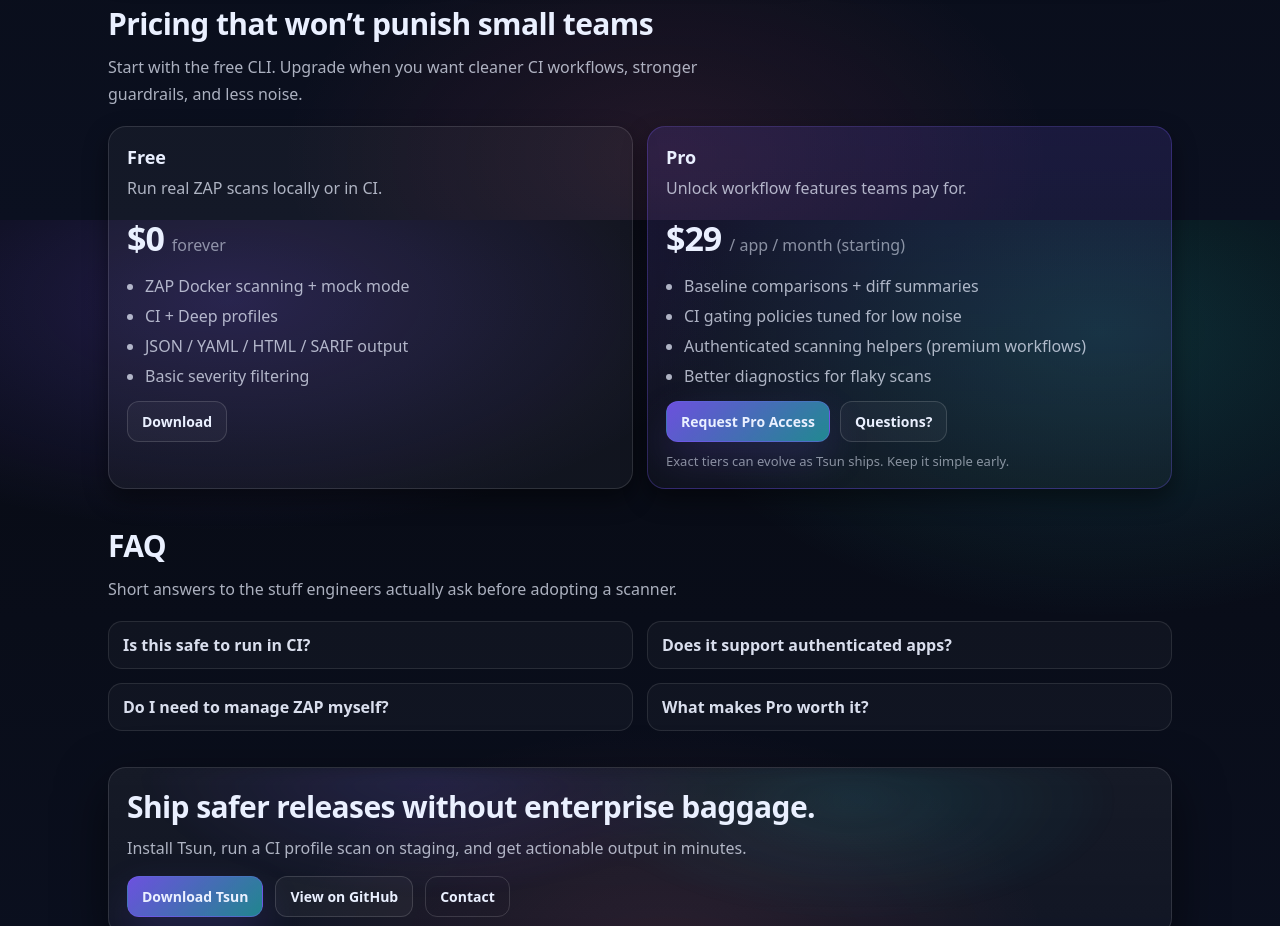
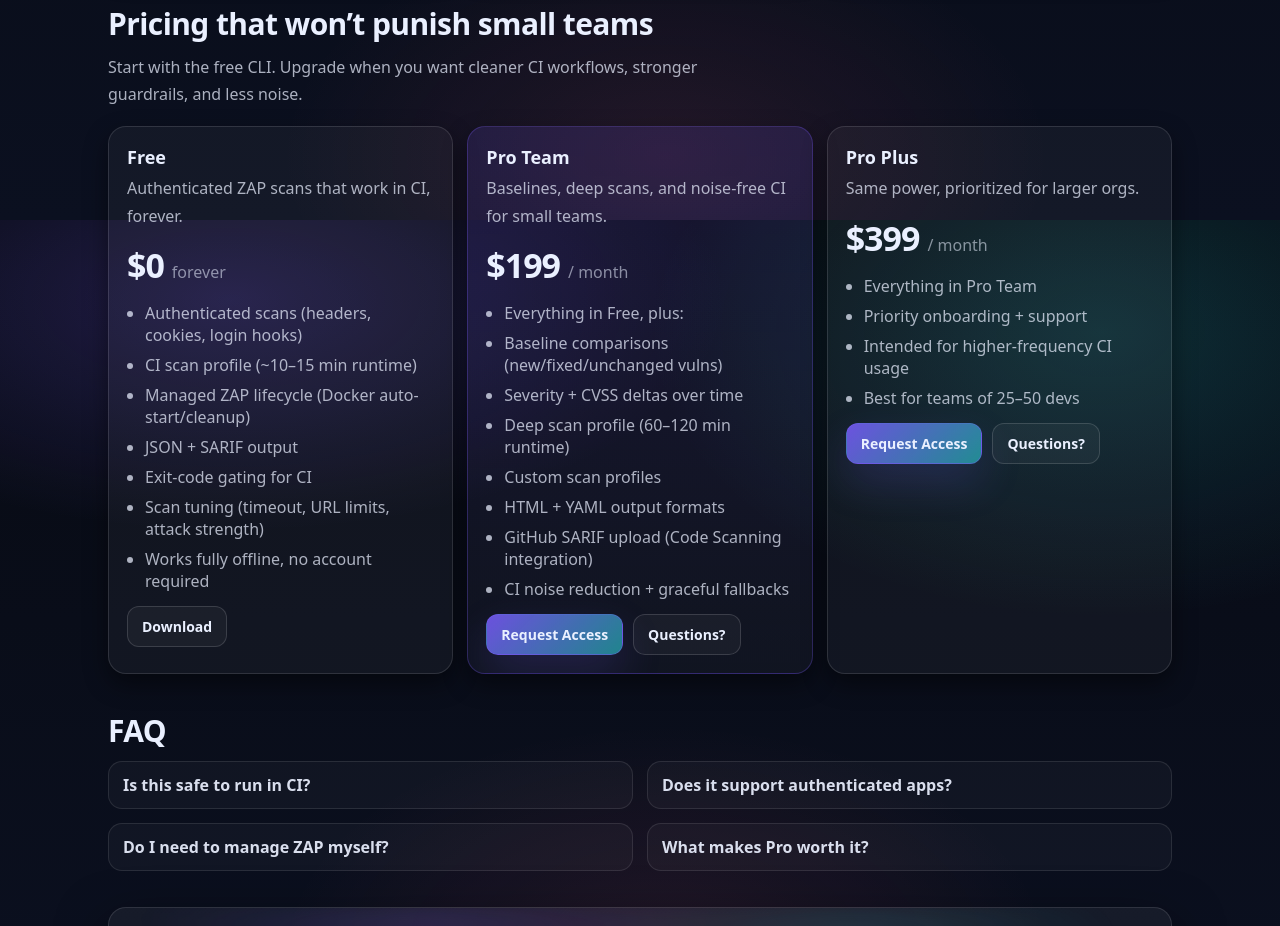
Before and after one commit to tsun-dev/use-tsun.dev, a plain HTML site: page index.html in a window 1280 px wide. Shown: the part 1380-2306 px from the top of the page. Drawn offline with Linux system fonts and the light colour scheme.

Commit message:
Update pricing tiers and features

```diff
--- a/index.html
+++ b/index.html
@@ -282,11 +282,12 @@
 
     .pricing{
       display:grid;
-      grid-template-columns: 1fr 1fr;
+      grid-template-columns: repeat(3, 1fr);
       gap: 14px;
       align-items:stretch;
     }
     @media (max-width: 940px){ .pricing{ grid-template-columns: 1fr; } }
+    @media (min-width: 941px) and (max-width: 1100px){ .pricing{ grid-template-columns: 1fr 1fr; } }
     .price{
       border-radius: 18px;
       border: 1px solid rgba(255,255,255,.12);
@@ -510,16 +511,19 @@ tsun scan --target https://staging.example.com \
         <div class="pricing">
           <div class="price">
             <h3>Free</h3>
-            <p class="desc">Run real ZAP scans locally or in CI.</p>
+            <p class="desc">Authenticated ZAP scans that work in CI, forever.</p>
             <div class="money">
               <div class="amt">$0</div>
               <div class="per">forever</div>
             </div>
             <ul>
-              <li>ZAP Docker scanning + mock mode</li>
-              <li>CI + Deep profiles</li>
-              <li>JSON / YAML / HTML / SARIF output</li>
-              <li>Basic severity filtering</li>
+              <li>Authenticated scans (headers, cookies, login hooks)</li>
+              <li>CI scan profile (~10–15 min runtime)</li>
+              <li>Managed ZAP lifecycle (Docker auto-start/cleanup)</li>
+              <li>JSON + SARIF output</li>
+              <li>Exit-code gating for CI</li>
+              <li>Scan tuning (timeout, URL limits, attack strength)</li>
+              <li>Works fully offline, no account required</li>
             </ul>
             <div style="margin-top:14px;">
               <a class="btn" href="https://github.com/tsun-dev/tsun/releases/latest" target="_blank" rel="noreferrer">Download</a>
@@ -527,30 +531,51 @@ tsun scan --target https://staging.example.com \
           </div>
 
           <div class="price featured">
-            <h3>Pro</h3>
-            <p class="desc">Unlock workflow features teams pay for.</p>
+            <h3>Pro Team</h3>
+            <p class="desc">Baselines, deep scans, and noise-free CI for small teams.</p>
             <div class="money">
-              <div class="amt">$29</div>
-              <div class="per">/ app / month (starting)</div>
+              <div class="amt">$199</div>
+              <div class="per">/ month</div>
             </div>
             <ul>
-              <li>Baseline comparisons + diff summaries</li>
-              <li>CI gating policies tuned for low noise</li>
-              <li>Authenticated scanning helpers (premium workflows)</li>
-              <li>Better diagnostics for flaky scans</li>
+              <li>Everything in Free, plus:</li>
+              <li>Baseline comparisons (new/fixed/unchanged vulns)</li>
+              <li>Severity + CVSS deltas over time</li>
+              <li>Deep scan profile (60–120 min runtime)</li>
+              <li>Custom scan profiles</li>
+              <li>HTML + YAML output formats</li>
+              <li>GitHub SARIF upload (Code Scanning integration)</li>
+              <li>CI noise reduction + graceful fallbacks</li>
             </ul>
             <div style="margin-top:14px; display:flex; gap:10px; flex-wrap:wrap;">
-              <a class="btn primary" href="mailto:support@use-tsun.dev?subject=Tsun%20Pro%20Interest">Request Pro Access</a>
+              <a class="btn primary" href="mailto:support@use-tsun.dev?subject=Tsun%20Pro%20Team%20Interest">Request Access</a>
               <a class="btn" href="#faq">Questions?</a>
             </div>
-            <div class="fine">Exact tiers can evolve as Tsun ships. Keep it simple early.</div>
+          </div>
+
+          <div class="price">
+            <h3>Pro Plus</h3>
+            <p class="desc">Same power, prioritized for larger orgs.</p>
+            <div class="money">
+              <div class="amt">$399</div>
+              <div class="per">/ month</div>
+            </div>
+            <ul>
+              <li>Everything in Pro Team</li>
+              <li>Priority onboarding + support</li>
+              <li>Intended for higher-frequency CI usage</li>
+              <li>Best for teams of 25–50 devs</li>
+            </ul>
+            <div style="margin-top:14px; display:flex; gap:10px; flex-wrap:wrap;">
+              <a class="btn primary" href="mailto:support@use-tsun.dev?subject=Tsun%20Pro%20Plus%20Interest">Request Access</a>
+              <a class="btn" href="#faq">Questions?</a>
+            </div>
           </div>
         </div>
       </section>
 
       <section class="section reveal" id="faq">
         <h2>FAQ</h2>
-        <p>Short answers to the stuff engineers actually ask before adopting a scanner.</p>
 
         <div class="faq">
           <details>
```
